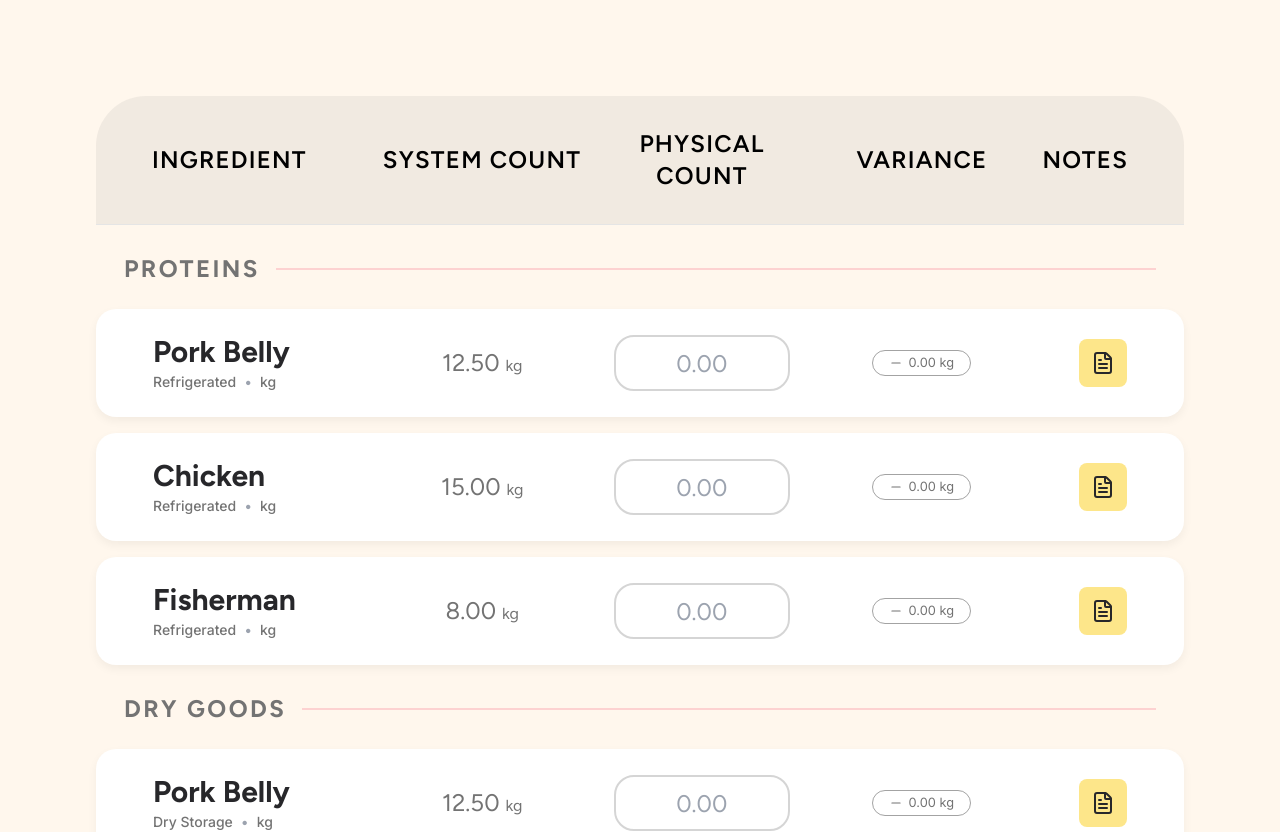
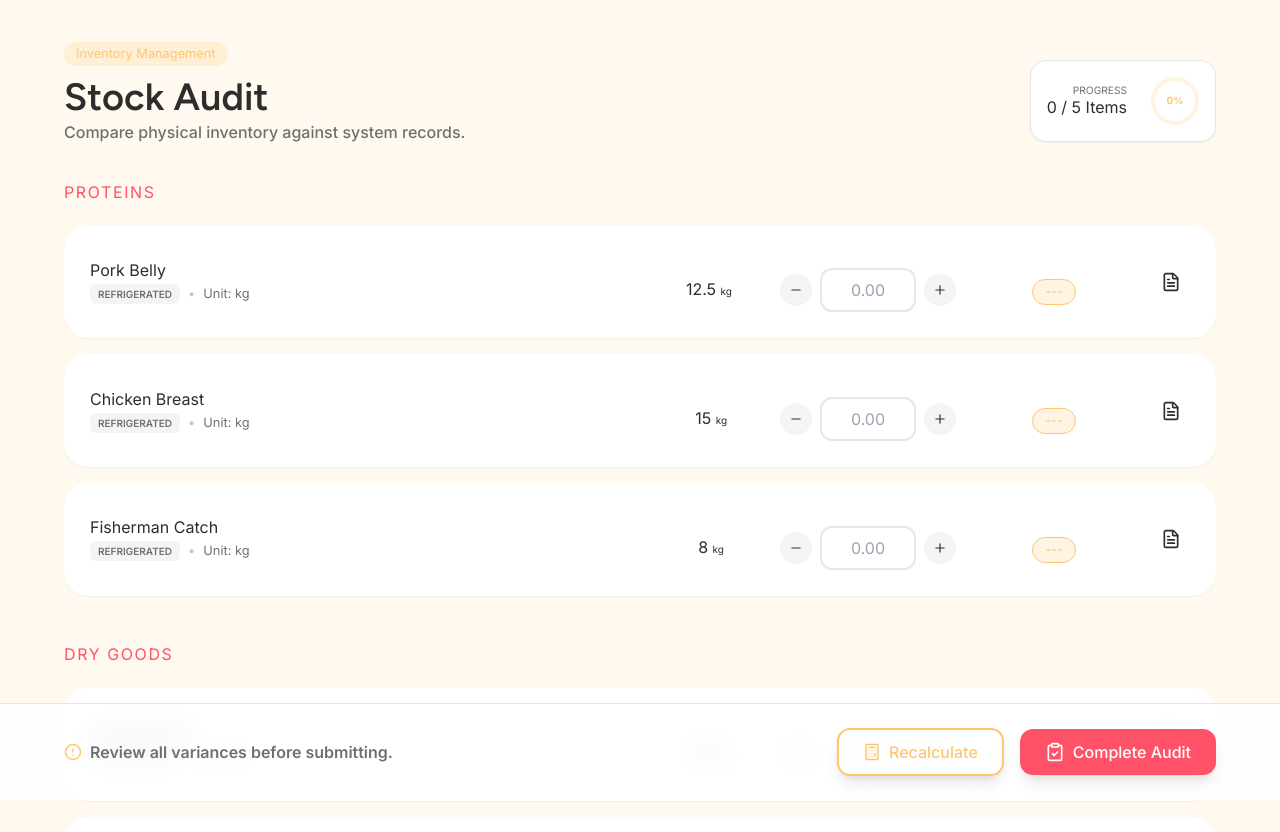
Before and after one commit to ShanRaboy11/Qios, a Next.js app: page /1/employee/StockAudit in a window 1280 px wide. Shown: the top 832 px of the page. Built offline with nearby package versions, Linux system fonts and the light colour scheme.

Commit message:
fix: update layout -Eupinado

```diff
--- a/src/app/(employee)/[id]/employee/StockAudit/page.tsx
+++ b/src/app/(employee)/[id]/employee/StockAudit/page.tsx
@@ -1,246 +1,265 @@
 "use client";
 
-import React, { useState } from "react";
+import React, { useState, useMemo } from "react";
 import {
   FileText,
   TrendingDown,
   TrendingUp,
   Minus,
+  Plus,
   Calculator,
   CheckCircle2,
-  X
+  X,
+  AlertCircle,
+  ClipboardCheck
 } from "lucide-react";
+import { motion, AnimatePresence } from "framer-motion";
 import { cn } from "@/lib/utils";
 import { Button } from "@/components/atoms/Button";
 import { Badge } from "@/components/atoms/Badge";
 
-interface Ingredient {
-  id: string;
-  name: string;
-  category: string;
-  unit: string;
-  systemCount: number;
-}
-
-interface AuditState {
-  [key: string]: string;
-}
-
+// --- Mock Data ---
 const STOCK_DATA = {
   PROTEINS: [
     { id: "p1", name: "Pork Belly", category: "Refrigerated", unit: "kg", systemCount: 12.5 },
-    { id: "p2", name: "Chicken", category: "Refrigerated", unit: "kg", systemCount: 15.0 },
-    { id: "p3", name: "Fisherman", category: "Refrigerated", unit: "kg", systemCount: 8.0 },
+    { id: "p2", name: "Chicken Breast", category: "Refrigerated", unit: "kg", systemCount: 15.0 },
+    { id: "p3", name: "Fisherman Catch", category: "Refrigerated", unit: "kg", systemCount: 8.0 },
   ],
   "DRY GOODS": [
-    { id: "d1", name: "Pork Belly", category: "Dry Storage", unit: "kg", systemCount: 12.5 },
-    { id: "d2", name: "Chicken", category: "Dry Storage", unit: "kg", systemCount: 15.0 },
-    { id: "d3", name: "Fisherman", category: "Dry Storage", unit: "kg", systemCount: 8.0 },
+    { id: "d1", name: "Jasmine Rice", category: "Dry Storage", unit: "kg", systemCount: 50.0 },
+    { id: "d2", name: "Sea Salt", category: "Dry Storage", unit: "kg", systemCount: 5.0 },
   ]
 };
 
 export default function StockAudit() {
-  const [physicalCounts, setPhysicalCounts] = useState<AuditState>({});
+  const [physicalCounts, setPhysicalCounts] = useState<{ [key: string]: string }>({});
   const [notes, setNotes] = useState<{ [key: string]: string }>({});
   const [activeNoteId, setActiveNoteId] = useState<string | null>(null);
 
+  // --- Logic ---
   const handleInputChange = (id: string, value: string) => {
     if (value === "" || /^\d*\.?\d*$/.test(value)) {
       setPhysicalCounts(prev => ({ ...prev, [id]: value }));
     }
   };
 
+  const adjustCount = (id: string, currentVal: string, delta: number) => {
+    const val = parseFloat(currentVal || "0");
+    const nextVal = Math.max(0, val + delta).toString();
+    handleInputChange(id, nextVal);
+  };
+
   const getVariance = (id: string, systemCount: number) => {
     const input = physicalCounts[id];
-    const physical = parseFloat(input || "0");
+    if (!input || input === "") return { value: 0, status: "pending" as const };
 
-    // Inactive if no input or value is exactly 0
-    if (!input || input === "" || physical === 0) {
-      return { value: 0, status: "inactive" };
-    }
+    const physical = parseFloat(input);
+    const diff = physical - systemCount;
 
-    const diff = physical - systemCount;
-    if (diff > 0) return { value: diff, status: "increase" };
-    if (diff < 0) return { value: Math.abs(diff), status: "decrease" };
-    return { value: 0, status: "inactive" };
+    if (diff > 0) return { value: diff, status: "increase" as const };
+    if (diff < 0) return { value: Math.abs(diff), status: "decrease" as const };
+    return { value: 0, status: "match" as const };
   };
 
-  return (
-    <div className="w-full min-h-screen p-4 md:p-12 lg:p-24 bg-orange-50 flex flex-col gap-8 md:gap-12 overflow-hidden font-figtree">
-      <div className="w-full flex flex-col gap-7">
-
-        {/* TABLE HEADER */}
-        <div className="hidden md:flex w-full px-14 py-8 bg-neutral-500/10 rounded-t-[50px] items-center border-b border-neutral-200 font-figtree">
-          <div className="flex-1 text-black text-sm md:text-lg lg:text-2xl font-semibold uppercase tracking-wider text-left">Ingredient</div>
-          <div className="flex-1 text-center text-black text-sm md:text-lg lg:text-2xl font-semibold uppercase tracking-wider">System Count</div>
-          <div className="flex-1 text-center text-black text-sm md:text-lg lg:text-2xl font-semibold uppercase tracking-wider">Physical Count</div>
-          <div className="flex-1 text-center text-black text-sm md:text-lg lg:text-2xl font-semibold uppercase tracking-wider">Variance</div>
-          <div className="w-24 text-right text-black text-sm md:text-lg lg:text-2xl font-semibold uppercase tracking-wider">Notes</div>
-        </div>
-
-        {/* CATEGORIES */}
-        {Object.entries(STOCK_DATA).map(([categoryName, items]) => (
-          <div key={categoryName} className="flex flex-col gap-6">
-            <div className="flex items-center gap-4 px-2 md:px-7">
-              <div className="text-neutral-500 text-lg md:text-xl lg:text-2xl font-bold tracking-widest font-figtree">{categoryName}</div>
-              <div className="flex-1 h-[2px] bg-rose-500 opacity-20"></div>
-            </div>
-
-            <div className="flex flex-col gap-4">
-              {items.map((item) => {
-                const variance = getVariance(item.id, item.systemCount);
-                const hasNote = notes[item.id] && notes[item.id].length > 0;
+  // --- Stats ---
+  const stats = useMemo(() => {
+    const allItems = Object.values(STOCK_DATA).flat();
+    const audited = Object.keys(physicalCounts).filter(id => physicalCounts[id] !== "").length;
+    return { total: allItems.length, audited };
+  }, [physicalCounts]);
 
   return (
-                  <div key={item.id} className="w-full px-5 md:px-14 py-5 md:py-6 bg-white rounded-[20px] shadow-[0px_4px_10px_0px_rgba(0,0,0,0.05)] flex flex-col md:flex-row md:items-center transition-all hover:shadow-md border border-transparent hover:border-orange-200 gap-5 md:gap-0">
+    <div className="w-full min-h-screen p-4 md:p-10 bg-bg-primary font-inter kds-fade-in">
 
-                    {/* Header Row for Mobile */}
-                    <div className="flex justify-between items-start md:flex-1 md:block">
-                      <div className="flex flex-col gap-0.5 text-left">
-                        <div className="text-zinc-800 text-lg md:text-2xl lg:text-3xl font-bold font-figtree leading-tight">{item.name}</div>
-                        <div className="flex items-center gap-2 text-[10px] md:text-xs lg:text-sm text-neutral-500 font-medium font-inter">
-                          <span>{item.category}</span>
-                          <span className="text-gray-400 font-normal leading-5">•</span>
-                          <span>{item.unit}</span>
+      {/* ─── HEADER & PROGRESS ─── */}
+      <div className="max-w-6xl mx-auto mb-10 space-y-6">
+        <div className="flex flex-col md:flex-row md:items-end justify-between gap-4">
+          <div>
+            <Badge color="primary" variant="subtle" className="mb-2">Inventory Management</Badge>
+            <h1 className="h2 text-text-primary">Stock Audit</h1>
+            <p className="b2 text-text-secondary">Compare physical inventory against system records.</p>
+          </div>
+          <div className="bg-white p-4 rounded-2xl border border-kds-border-warm shadow-sm flex items-center gap-6">
+            <div className="text-right">
+              <p className="b5 font-bold text-text-secondary uppercase">Progress</p>
+              <p className="b1 font-bold text-text-primary">{stats.audited} / {stats.total} Items</p>
+            </div>
+            <div className="w-12 h-12 rounded-full border-4 border-brand-primary/20 flex items-center justify-center relative">
+               <span className="text-[10px] font-bold text-brand-primary">
+                {Math.round((stats.audited / stats.total) * 100)}%
+               </span>
+            </div>
+          </div>
         </div>
       </div>
 
-                      <div className="md:hidden">
-                        <button
-                          onClick={() => setActiveNoteId(item.id)}
+      <div className="max-w-6xl mx-auto space-y-12">
+        {Object.entries(STOCK_DATA).map(([categoryName, items], catIdx) => (
+          <motion.section
+            key={categoryName}
+            initial={{ opacity: 0, y: 20 }}
+            animate={{ opacity: 1, y: 0 }}
+            transition={{ delay: catIdx * 0.1 }}
+            className="space-y-6"
+          >
+            <div className="flex items-center gap-4">
+              <h3 className="b1 font-bold text-brand-accent uppercase tracking-widest">{categoryName}</h3>
+              <div className="flex-1 h-px bg-kds-border-warm" />
+            </div>
+
+            <div className="grid gap-4">
+              {items.map((item) => {
+                const variance = getVariance(item.id, item.systemCount);
+                const hasNote = notes[item.id]?.length > 0;
+
+                return (
+                  <div
+                    key={item.id}
                     className={cn(
-                            "p-2.5 rounded-lg transition-all relative",
-                            hasNote ? "bg-amber-400 text-white shadow-md" : "bg-amber-200 text-zinc-800"
+                      "group bg-white rounded-[24px] border-2 p-5 md:p-6 transition-all flex flex-col md:flex-row md:items-center gap-6",
+                      variance.status === "match" ? "border-success-primary/20 bg-success-secondary/5" :
+                      variance.status === "pending" ? "border-transparent shadow-sm" : "border-brand-primary/20"
                     )}
                   >
-                          <FileText size={18} />
-                          {hasNote && <div className="absolute -top-1 -right-1 w-2.5 h-2.5 bg-rose-500 rounded-full border-2 border-white" />}
-                        </button>
+                    {/* Item Info */}
+                    <div className="flex-1 space-y-1">
+                      <div className="flex items-center gap-2">
+                        <h4 className="b1 font-bold text-text-primary group-hover:text-brand-accent transition-colors">{item.name}</h4>
+                        {variance.status === "match" && <CheckCircle2 size={16} className="text-success-primary" />}
                       </div>
+                      <p className="b4 text-text-secondary flex items-center gap-2">
+                        <span className="px-2 py-0.5 bg-gray-100 rounded-md font-semibold text-[10px] uppercase">{item.category}</span>
+                        <span className="opacity-40">•</span>
+                        <span>Unit: {item.unit}</span>
+                      </p>
                     </div>
 
-                    {/* Mobile Stats Grid */}
-                    <div className="grid grid-cols-2 md:contents gap-4 items-center">
-
-                      {/* System Count */}
-                      <div className="flex flex-col md:block md:flex-1 text-left md:text-center">
-                        <span className="md:hidden text-[9px] uppercase font-bold text-neutral-400 font-inter mb-0.5">System</span>
-                        <div className="text-neutral-500 text-base md:text-lg lg:text-2xl font-normal font-figtree">
-                          {item.systemCount.toFixed(2)} <span className="text-[10px] md:text-base">{item.unit}</span>
-                        </div>
+                    {/* Stats logic */}
+                    <div className="flex flex-wrap items-center gap-8 md:gap-12">
+                      <div className="text-center">
+                        <p className="b5 font-bold text-text-tertiary uppercase mb-1">System</p>
+                        <p className="b1 font-medium text-text-primary">{item.systemCount} <span className="text-[10px]">{item.unit}</span></p>
                       </div>
 
-                      {/* Variance - Mobile View */}
-                      <div className="flex flex-col md:hidden items-end">
-                        <span className="text-[9px] uppercase font-bold text-neutral-400 font-inter mb-0.5">Variance</span>
-                        <Badge
-                          variant="outline"
-                          leftIcon={variance.status === "increase" ? <TrendingUp size={10} /> : variance.status === "decrease" ? <TrendingDown size={10} /> : <Minus size={10} />}
-                          className={cn(
-                            "font-inter text-[10px] px-2 py-0 h-6",
-                            variance.status === "increase" && "border-success-primary text-success-primary bg-success-secondary/20",
-                            variance.status === "decrease" && "border-warning-primary text-warning-primary bg-warning-secondary/20",
-                            variance.status === "inactive" && "border-neutral-400 text-neutral-500 bg-transparent"
-                          )}
+                      {/* Input Group */}
+                      <div className="space-y-1">
+                        <p className="b5 font-bold text-text-tertiary uppercase text-center md:text-left">Physical Count</p>
+                        <div className="flex items-center gap-2">
+                          <button
+                            onClick={() => adjustCount(item.id, physicalCounts[item.id], -1)}
+                            className="w-8 h-8 rounded-full bg-gray-100 flex items-center justify-center hover:bg-brand-primary/20 transition-colors"
                           >
-                          {variance.value.toFixed(2)}
-                        </Badge>
-                      </div>
-
-                      {/* Physical Count Input */}
-                      <div className="col-span-2 md:col-span-1 md:flex-1 flex flex-col md:items-center">
-                        <span className="md:hidden text-[9px] uppercase font-bold text-neutral-400 font-inter mb-0.5">Physical Count</span>
-                        <div className="relative w-full md:w-40 lg:w-44 h-11 md:h-14">
+                            <Minus size={14} />
+                          </button>
                           <input
                             type="text"
                             value={physicalCounts[item.id] || ""}
                             onChange={(e) => handleInputChange(item.id, e.target.value)}
                             placeholder="0.00"
-                            className="w-full h-full bg-white rounded-[12px] md:rounded-[20px] outline outline-2 outline-offset-[-2px] outline-neutral-500/30 text-center text-lg md:text-xl lg:text-2xl font-normal text-neutral-500/80 focus:outline-amber-400 font-figtree"
+                            className="w-24 h-11 text-center b1 font-bold rounded-xl border-2 border-kds-border-warm focus:border-brand-primary focus:outline-none transition-all"
                           />
+                          <button
+                             onClick={() => adjustCount(item.id, physicalCounts[item.id], 1)}
+                             className="w-8 h-8 rounded-full bg-gray-100 flex items-center justify-center hover:bg-brand-primary/20 transition-colors"
+                          >
+                            <Plus size={14} />
+                          </button>
                         </div>
                       </div>
 
-                      {/* Variance - Desktop View */}
-                      <div className="hidden md:flex flex-1 justify-center">
+                      {/* Variance Badge */}
+                      <div className="min-w-[100px] flex flex-col items-center">
+                        <p className="b5 font-bold text-text-tertiary uppercase mb-2">Variance</p>
                         <Badge
-                          variant="outline"
-                          leftIcon={variance.status === "increase" ? <TrendingUp size={14} /> : variance.status === "decrease" ? <TrendingDown size={14} /> : <Minus size={14} />}
-                          className={cn(
-                            "font-inter text-xs md:text-h1 px-4",
-                            variance.status === "increase" && "border-success-primary text-success-primary bg-success-secondary/20",
-                            variance.status === "decrease" && "border-warning-primary text-warning-primary bg-warning-secondary/20",
-                            variance.status === "inactive" && "border-neutral-400 text-neutral-500 bg-transparent"
-                          )}
+                          color={variance.status === "increase" ? "success" : variance.status === "decrease" ? "error" : "primary"}
+                          variant={variance.status === "pending" ? "outline" : "subtle"}
+                          leftIcon={variance.status === "increase" ? <TrendingUp size={12} /> : variance.status === "decrease" ? <TrendingDown size={12} /> : null}
                         >
-                          {variance.value.toFixed(2)} {item.unit}
+                          {variance.status === "pending" ? "---" : `${variance.value.toFixed(2)} ${item.unit}`}
                         </Badge>
                       </div>
+
+                      {/* Actions */}
+                      <div className="flex items-center gap-2">
+                         <Button
+                          variant={hasNote ? "primary" : "ghost"}
+                          size="icon"
+                          shape="rounded"
+                          onClick={() => setActiveNoteId(item.id)}
+                          className="relative"
+                         >
+                          <FileText size={20} />
+                          {hasNote && <div className="absolute top-0 right-0 w-2.5 h-2.5 bg-brand-accent rounded-full border-2 border-white" />}
+                         </Button>
                       </div>
-
-                    {/* Notes - Desktop View */}
-                    <div className="hidden md:flex w-24 justify-end">
-                      <button
-                        onClick={() => setActiveNoteId(item.id)}
-                        className={cn(
-                          "p-3 rounded-lg transition-all relative",
-                          hasNote ? "bg-amber-400 text-white shadow-md" : "bg-amber-200 text-zinc-800 hover:bg-amber-300"
-                        )}
-                      >
-                        <FileText size={24} />
-                        {hasNote && <div className="absolute -top-1 -right-1 w-2.5 h-2.5 bg-rose-500 rounded-full border-2 border-white" />}
-                      </button>
                     </div>
                   </div>
                 );
               })}
             </div>
-          </div>
+          </motion.section>
         ))}
       </div>
 
-      {/* FOOTER ACTIONS */}
-      <div className="flex flex-col sm:flex-row justify-center md:justify-end items-center gap-3 md:gap-6 mt-4 md:mt-8 font-inter">
-        <Button
-          variant="outline"
-          className="w-full sm:w-64 md:w-72 h-13 md:h-16 bg-amber-200 border-none hover:bg-amber-300 text-zinc-800 font-bold rounded-xl flex items-center justify-center gap-2 md:gap-3 text-sm md:text-lg"
-        >
-          <Calculator size={18} />
-          Calculate Variance
+      {/* ─── STICKY FOOTER ACTIONS ─── */}
+      <div className="fixed bottom-0 left-0 right-0 p-6 bg-white/80 backdrop-blur-md border-t border-kds-border-warm z-40">
+        <div className="max-w-6xl mx-auto flex flex-col sm:flex-row justify-between items-center gap-4">
+          <div className="flex items-center gap-2 text-text-secondary b3">
+            <AlertCircle size={18} className="text-brand-primary" />
+            <span>Review all variances before submitting.</span>
+          </div>
+          <div className="flex items-center gap-4 w-full sm:w-auto">
+            <Button variant="outline" shape="pill" leftIcon={<Calculator size={18} />}>
+              Recalculate
             </Button>
-        <Button
-          className="w-full sm:w-64 md:w-72 h-13 md:h-16 bg-rose-500 hover:bg-rose-600 text-white font-bold rounded-xl flex items-center justify-center gap-2 md:gap-3 shadow-lg shadow-rose-200 text-sm md:text-lg"
-        >
-          <CheckCircle2 size={18} />
-          Submit Final Audit
+            <Button variant="accent" shape="pill" className="flex-1 sm:flex-none px-12" leftIcon={<ClipboardCheck size={20} />}>
+              Complete Audit
             </Button>
           </div>
+        </div>
+      </div>
 
-      {/* NOTES MODAL */}
+      {/* ─── NOTES MODAL ─── */}
+      <AnimatePresence>
         {activeNoteId && (
-        <div className="fixed inset-0 z-50 flex items-center justify-center bg-black/40 backdrop-blur-sm p-4">
-          <div className="bg-white rounded-[24px] md:rounded-[32px] w-full max-w-md shadow-2xl overflow-hidden animate-in fade-in zoom-in duration-200">
-            <div className="p-6 md:p-8 flex flex-col gap-4 md:gap-6">
-              <div className="flex justify-between items-center">
-                <h3 className="text-lg md:text-2xl font-bold text-zinc-800 font-figtree">Add Discrepancy Note</h3>
-                <button onClick={() => setActiveNoteId(null)} className="p-2 hover:bg-gray-100 rounded-full text-neutral-400">
-                  <X size={18} />
-                </button>
+          <div className="fixed inset-0 z-50 flex items-center justify-center p-4">
+            <motion.div
+              initial={{ opacity: 0 }} animate={{ opacity: 1 }} exit={{ opacity: 0 }}
+              onClick={() => setActiveNoteId(null)}
+              className="absolute inset-0 bg-text-primary/40 backdrop-blur-sm"
+            />
+            <motion.div
+              initial={{ scale: 0.9, opacity: 0, y: 20 }}
+              animate={{ scale: 1, opacity: 1, y: 0 }}
+              exit={{ scale: 0.9, opacity: 0, y: 20 }}
+              className="relative bg-white rounded-[32px] w-full max-w-lg shadow-2xl p-8 overflow-hidden"
+            >
+              <div className="flex justify-between items-center mb-6">
+                <div>
+                  <h3 className="h4 text-text-primary">Discrepancy Note</h3>
+                  <p className="b4 text-text-secondary italic">Item ID: {activeNoteId}</p>
+                </div>
+                <Button variant="ghost" size="icon" shape="rounded" onClick={() => setActiveNoteId(null)}>
+                  <X size={20} />
+                </Button>
               </div>
               <textarea
                 autoFocus
                 value={notes[activeNoteId] || ""}
-                onChange={(e) => setNotes(prev => ({ ...prev, [activeNoteId]: e.target.value }))}
-                placeholder="Reason for discrepancy..."
-                className="w-full h-32 md:h-40 p-4 bg-gray-50 border border-neutral-200 rounded-2xl focus:outline-none focus:border-amber-400 resize-none font-inter text-neutral-600 text-sm md:text-base"
+                onChange={(e) => setNotes(prev => ({ ...prev, [activeNoteId!]: e.target.value }))}
+                placeholder="Why is there a difference? (e.g., spoilage, theft, incorrect delivery...)"
+                className="w-full h-40 p-5 bg-bg-primary border-2 border-kds-border-warm rounded-2xl focus:border-brand-primary focus:outline-none b2 resize-none transition-all"
               />
-              <Button onClick={() => setActiveNoteId(null)} className="w-full h-11 md:h-12 bg-zinc-800 hover:bg-zinc-700 text-white font-bold rounded-xl font-inter text-sm md:text-base">
-                Save Note
-              </Button>
+              <div className="mt-8">
+                <Button onClick={() => setActiveNoteId(null)} className="w-full py-4">Save and Close</Button>
               </div>
-          </div>
+            </motion.div>
           </div>
         )}
+      </AnimatePresence>
+
+      {/* Spacer for sticky footer */}
+      <div className="h-32" />
     </div>
   );
 }
```
Lines whose indentation alone changed are shown as unchanged.
